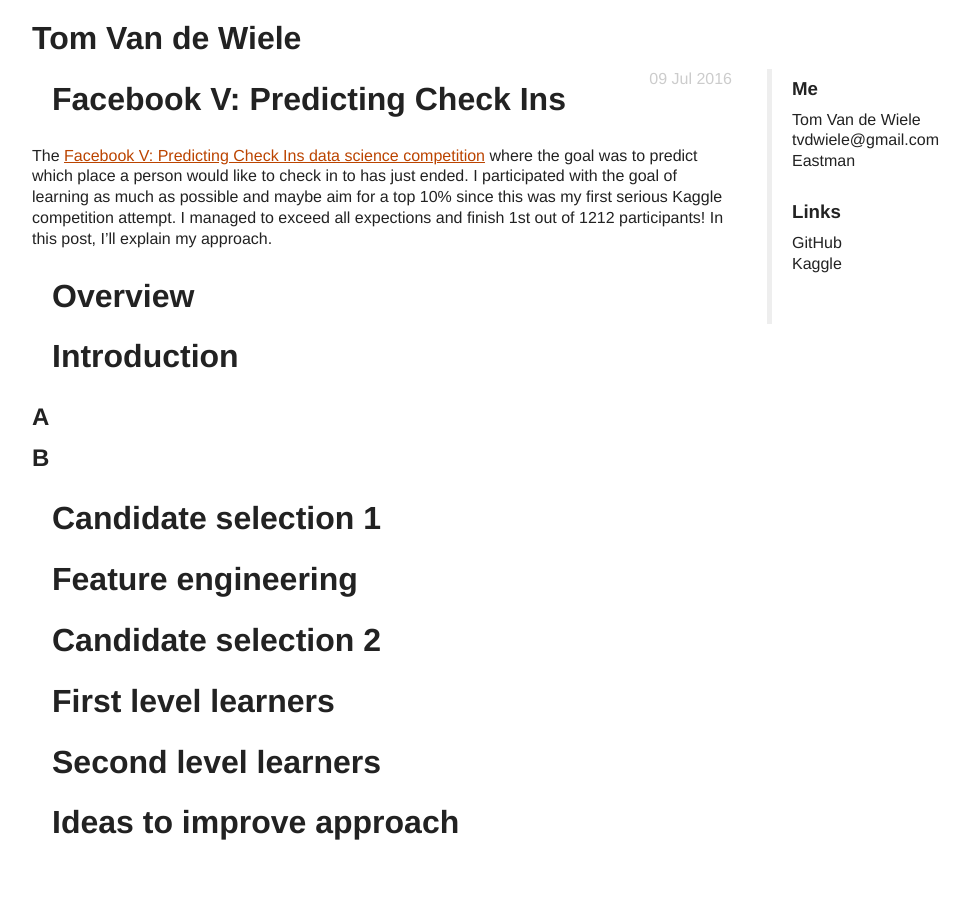
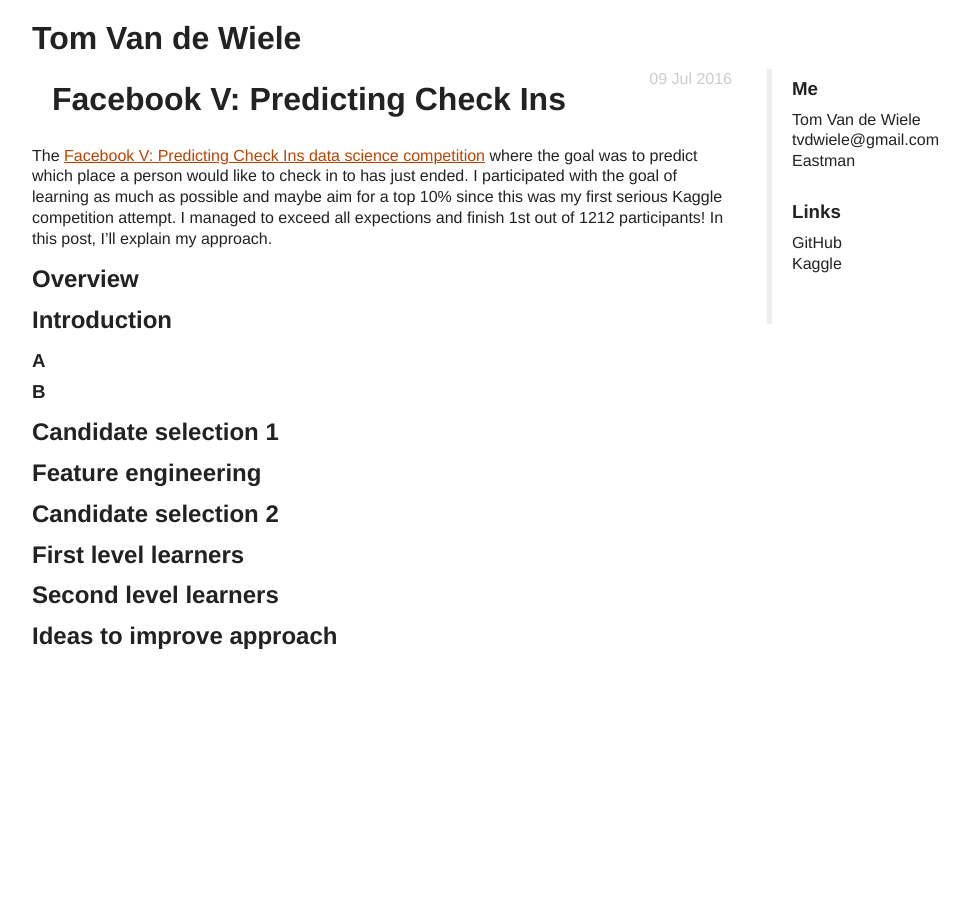
Before and after one commit to ttvand/ttvand.github.io, a Jekyll site: the page built from _posts/2016-07-09-Winning approach of the Facebook V Kaggle competition.md, in a window 1280 px wide. Shown: the whole page, without its empty margins (153-1122 px from the left). Built offline with Jekyll 4.4.1, drawn with Linux system fonts in a browser that asks for light colours; comment, search, counter and statistics services are not loaded.

```diff
--- a/_posts/2016-07-09-Winning approach of the Facebook V Kaggle competition.md
+++ b/_posts/2016-07-09-Winning approach of the Facebook V Kaggle competition.md
@@ -6,22 +6,22 @@ date: 2016-07-09
 
 The [Facebook V: Predicting Check Ins data science competition](https://www.kaggle.com/c/facebook-v-predicting-check-ins) where the goal was to predict which place a person would like to check in to has just ended. I participated with the goal of learning as much as possible and maybe aim for a top 10% since this was my first serious Kaggle competition attempt. I managed to exceed all expections and finish 1st out of 1212 participants! In this post, I’ll explain my approach.
 
-# Overview
+## Overview
 
-# Introduction
+## Introduction
 
-## A
+### A
 
-## B
+### B
 
-# Candidate selection 1
+## Candidate selection 1
 
-# Feature engineering
+## Feature engineering
 
-# Candidate selection 2
+## Candidate selection 2
 
-# First level learners
+## First level learners
 
-# Second level learners
+## Second level learners
 
-# Ideas to improve approach
+## Ideas to improve approach
```
